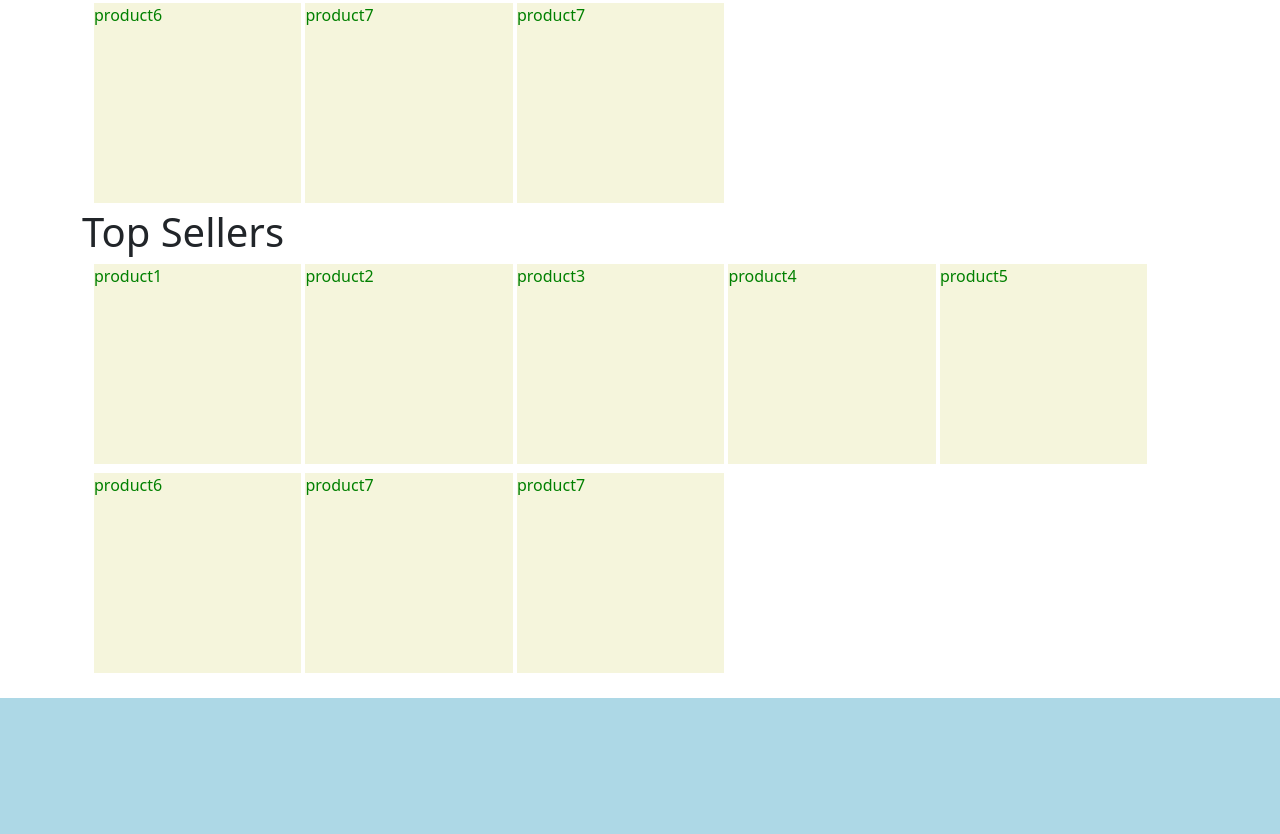
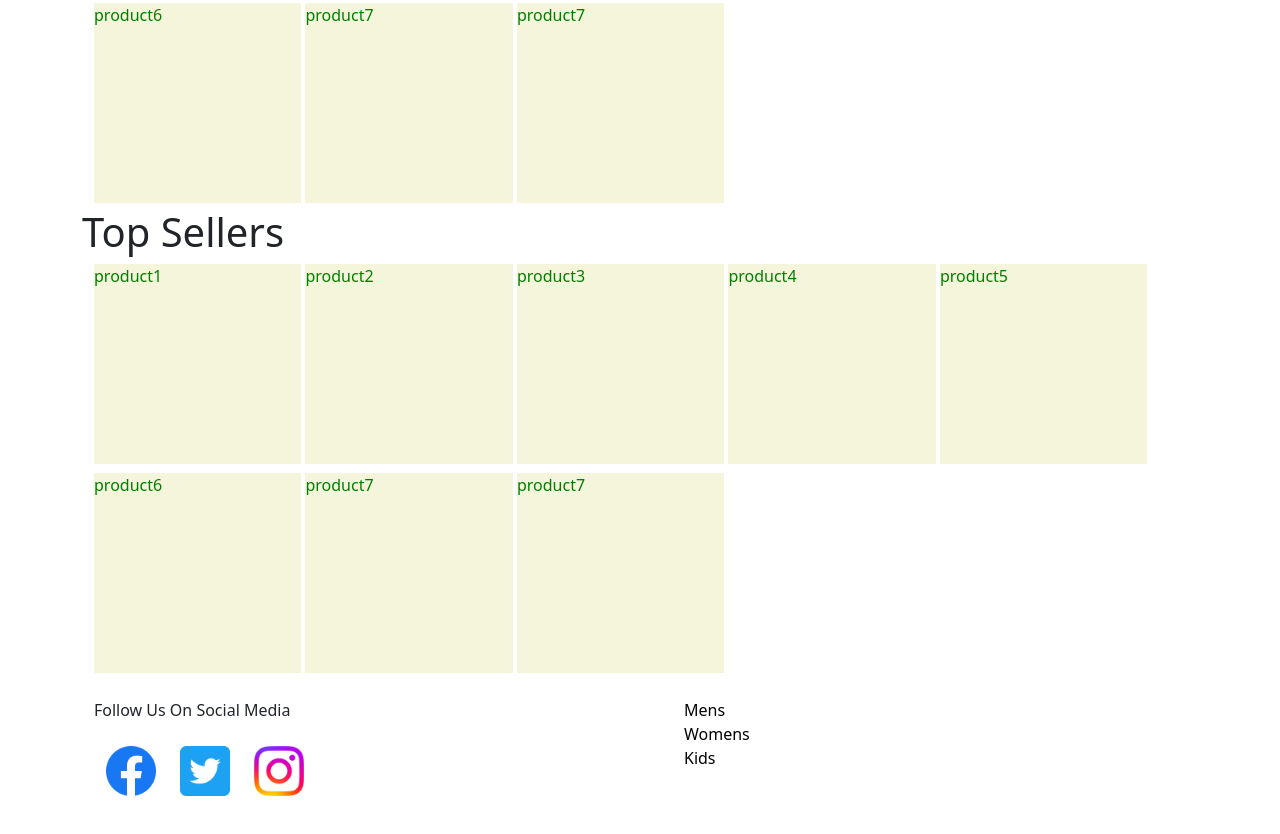
Before and after one commit to ks-maryville/swdv640_final_project, a plain HTML site: page index.html in a window 1280 px wide. Shown: the part 882-1716 px from the top of the page. After the commit the page ends 1680 px from the top, so only its background shows below. Drawn offline with nearby package versions, Linux system fonts and the light colour scheme.

Commit message:
footer complete

```diff
--- a/index.html
+++ b/index.html
@@ -20,7 +20,8 @@
             <div class="row d-flex align-items-center container">
 
                 <div class="logo-wrapper col-12 col-md-2">
-                    <img src="./shoe_logo.png" aria-label="This is a image of a shoe used as the logo for the website" alt="website logo shaped like a shoe">
+                    <img src="./shoe_logo.png" aria-label="This is a image of a shoe used as the logo for the website"
+                         alt="website logo shaped like a shoe">
                 </div>
 
                 <div class="search-wrapper col-11 col-md-5 d-flex">
@@ -46,7 +47,8 @@
             <div class="container align-items-center">
                 <!--                <div class="row">-->
                 <div class="hero-text col-12 d-flex flex-column justify-content-center">
-                    <img src="./shoe_logo.png" aria-label="This is an shoe image used as the logo for website" alt="website logo shaped like a shoe" class="hero-logo align-self-center">
+                    <img src="./shoe_logo.png" aria-label="This is an shoe image used as the logo for website"
+                         alt="website logo shaped like a shoe" class="hero-logo align-self-center">
                     <h1>Shoe Hause</h1>
                     <h6><em>The Place To Buy Shoes</em></h6>
                 </div>
@@ -100,7 +102,46 @@
     </div>
 </div>
 <footer>
+    <div class="container">
+        <div class="row">
 
+            <div class="social d-flex flex-column gap-4 col-6 container">
+
+                <p class="social-header col-4 container">Follow Us On Social Media</p>
+
+                <div class="social-wrapper d-flex flex-row gap-4 container">
+                    <div class="container d-flex flex-row gap-4">
+                        <div class="image-wrapper">
+                            <img src="./social_fb.png" alt="">
+                        </div>
+                        <div class="image-wrapper">
+                            <img src="./social_twitter.png" alt="">
+                        </div>
+                        <div class="image-wrapper">
+                            <img src="./social_insta.png" alt="">
+                        </div>
+                    </div>
+
+                </div>
+
+            </div>
+            <div class="footer-nav col-6">
+                <ul>
+                    <li>
+                        <a href="">Mens</a>
+
+                    </li>
+                    <li>
+                        <a href="">Womens</a>
+                    </li>
+                    <li>
+                        <a href="">Kids</a>
+                    </li>
+                </ul>
+            </div>
+        </div>
+
+    </div>
 </footer>
 </body>
 </html>
--- a/styles.css
+++ b/styles.css
@@ -1,5 +1,6 @@
 * {
     text-decoration: none;
+    list-style-type: none;
 }
 
 body {
@@ -106,9 +107,26 @@ a {
 }
 
 footer {
-    min-height: 25vh;
-    background-color: lightblue;
+    min-height: 100px;
+    /*background-color: lightblue;*/
     margin-top: 20px;
+}
+footer .container{
+    height: 100%;
+}
+.social{
+    /*background-color: pink;*/
+}
+.social p{
+    width: 100%;
+    padding-bottom: 0;
+    margin-bottom: 0;
+}
+.social-wrapper .image-wrapper{
+    width: 50px;
+}
+.social img{
+    width: 100%;
 }
 
 @media screen and (min-width: 768px) {
```
Also changed, not shown: social_fb.png (added), social_insta.png (added), social_twitter.png (added), 1 other file.
